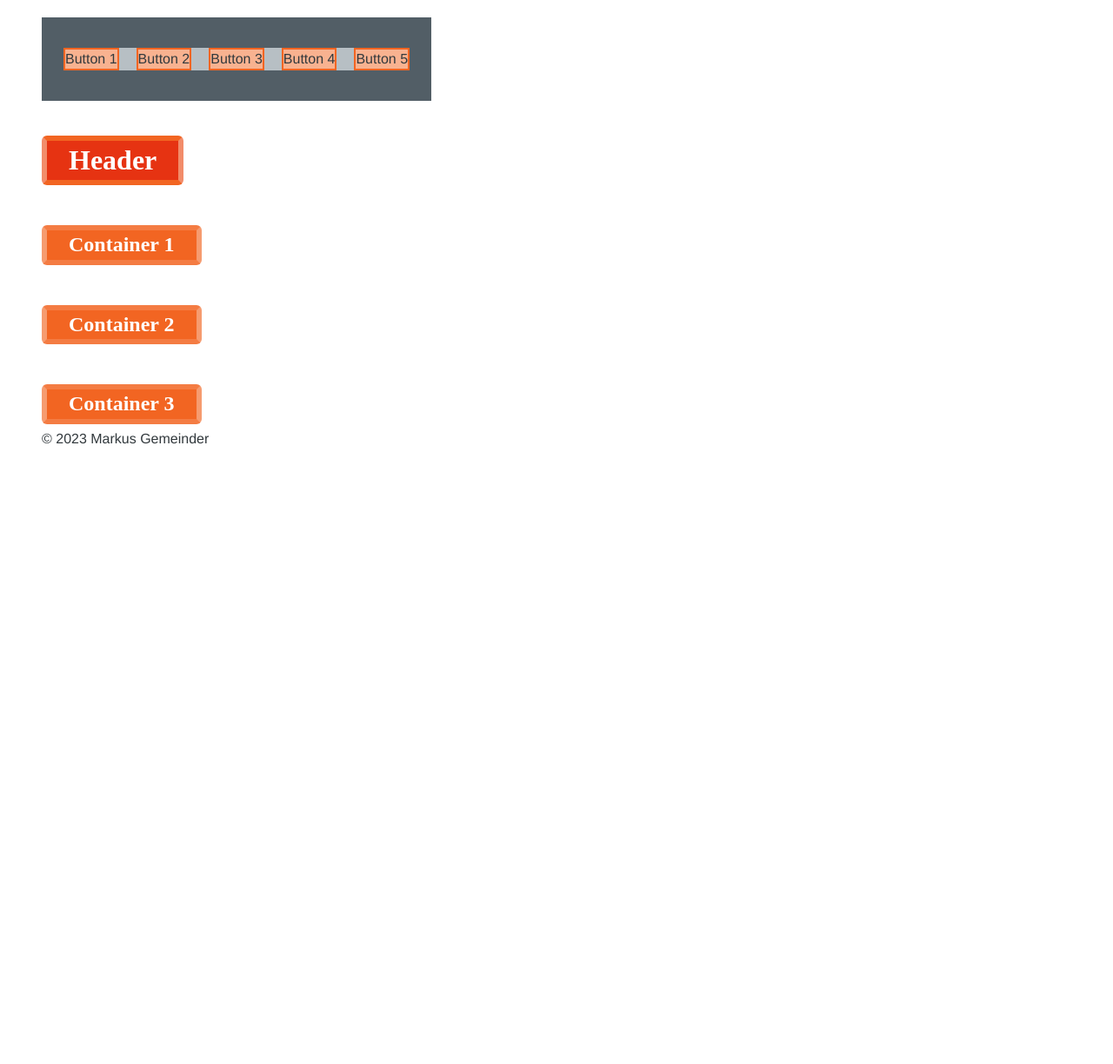
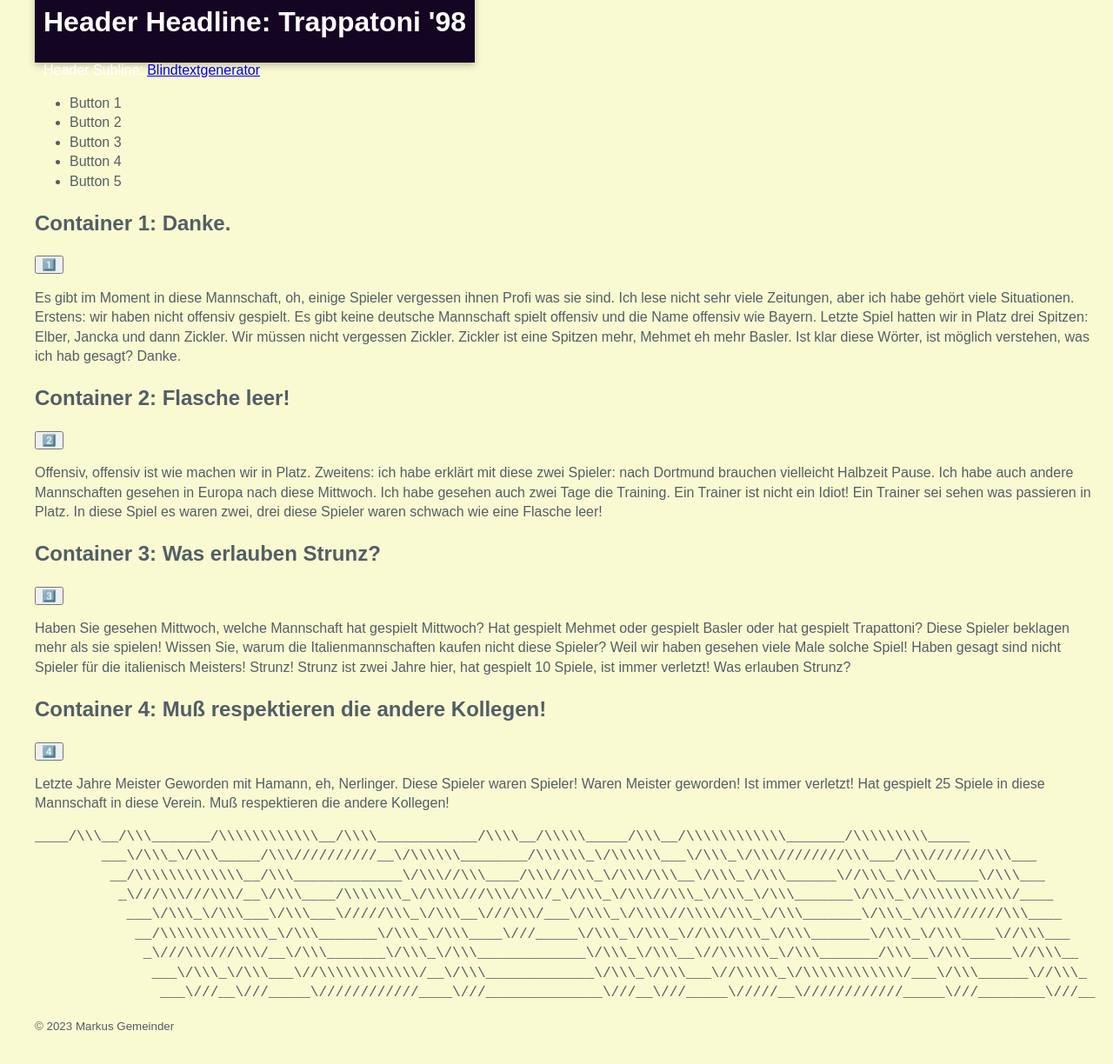
Before and after one commit to markusgemeinder/markusgemeinder, a plain HTML site: page index-2.html in a window 1280 px wide. Shown: the part 28-1252 px from the top of the page at 87% size. Before the commit the page ends 800 px from the top, so only its background shows below. Drawn offline with Linux system fonts and the light colour scheme.

Commit message:
Update index-2.html + styles-2.css (content + classes)

```diff
--- a/css/styles-2.css
+++ b/css/styles-2.css
@@ -1,4 +1,8 @@
 body {
+  diplay: flex;
+  flex-flow: row wrap;
+  margin: 80px 0 40px 0;
+
   font-family: "Istok Web", Arial, Helvetica, sans-serif;
   font-size: 1rem;
   color: #525e66;
@@ -7,3 +11,57 @@ body {
   display: inline-block;
   background-color: lightgoldenrodyellow;
 }
+
+.nav {
+}
+
+.nav__list {
+}
+
+.nav__link {
+}
+
+.header {
+  background: #140523;
+  color: #ffffff;
+  height: 80px;
+  box-shadow: rgba(0, 0, 0, 0.24) 0 3px 8px;
+  padding: 10px;
+  position: fixed;
+  /* position: sticky; */
+  top: 0;
+  /* box full screen: --> set left + right = 0 */
+  /* left: 0;
+  right: 0; */
+  z-index: 1;
+}
+
+.header__headline {
+}
+
+.header__subline {
+}
+
+.container {
+}
+
+.container__headline {
+}
+
+.container__button {
+}
+
+.container__text {
+}
+
+.others {
+}
+
+.goto-top {
+}
+
+.footer {
+}
+
+.footer__text {
+}
--- a/index-2.html
+++ b/index-2.html
@@ -4,7 +4,7 @@
     <meta charset="UTF-8" />
     <meta name="viewport" content="width=device-width, initial-scale=1.0" />
     <title>Document</title>
-    <link rel="stylesheet" href="./css/styles.css" />
+    <link rel="stylesheet" href="./css/styles-2.css" />
   </head>
   <body>
     <nav class="nav">
@@ -17,22 +17,92 @@
       </ul>
     </nav>
 
-    <header>
-      <h1>Header</h1>
+    <header class="header">
+      <h1 class="header__headline">Header Headline: Trappatoni '98</h1>
+      <span class="header__subline"
+        >Header Subline:
+        <a href="https://www.blindtextgenerator.de/"
+          >Blindtextgenerator</a
+        ></span
+      >
     </header>
 
-    <section class="container1">
-      <h2>Container 1</h2>
-    </section>
+    <main>
+      <section class="container" id="top">
+        <h2 class="container__headline">Container 1: Danke.</h2>
+        <button class="container__button">1️⃣</button>
+        <p class="container__text">
+          Es gibt im Moment in diese Mannschaft, oh, einige Spieler vergessen
+          ihnen Profi was sie sind. Ich lese nicht sehr viele Zeitungen, aber
+          ich habe gehört viele Situationen. Erstens: wir haben nicht offensiv
+          gespielt. Es gibt keine deutsche Mannschaft spielt offensiv und die
+          Name offensiv wie Bayern. Letzte Spiel hatten wir in Platz drei
+          Spitzen: Elber, Jancka und dann Zickler. Wir müssen nicht vergessen
+          Zickler. Zickler ist eine Spitzen mehr, Mehmet eh mehr Basler. Ist
+          klar diese Wörter, ist möglich verstehen, was ich hab gesagt? Danke.
+        </p>
+      </section>
 
-    <section class="container2">
-      <h2>Container 2</h2>
-    </section>
+      <section class="container">
+        <h2 class="container__headline">Container 2: Flasche leer!</h2>
+        <button class="container__button">2️⃣</button>
+        <p class="container__text">
+          Offensiv, offensiv ist wie machen wir in Platz. Zweitens: ich habe
+          erklärt mit diese zwei Spieler: nach Dortmund brauchen vielleicht
+          Halbzeit Pause. Ich habe auch andere Mannschaften gesehen in Europa
+          nach diese Mittwoch. Ich habe gesehen auch zwei Tage die Training. Ein
+          Trainer ist nicht ein Idiot! Ein Trainer sei sehen was passieren in
+          Platz. In diese Spiel es waren zwei, drei diese Spieler waren schwach
+          wie eine Flasche leer!
+        </p>
+      </section>
 
-    <section class="container3">
-      <h3>Container 3</h3>
-    </section>
+      <section class="container">
+        <h2 class="container__headline">Container 3: Was erlauben Strunz?</h2>
+        <button class="container__button">3️⃣</button>
+        <p class="container__text">
+          Haben Sie gesehen Mittwoch, welche Mannschaft hat gespielt Mittwoch?
+          Hat gespielt Mehmet oder gespielt Basler oder hat gespielt Trapattoni?
+          Diese Spieler beklagen mehr als sie spielen! Wissen Sie, warum die
+          Italienmannschaften kaufen nicht diese Spieler? Weil wir haben gesehen
+          viele Male solche Spiel! Haben gesagt sind nicht Spieler für die
+          italienisch Meisters! Strunz! Strunz ist zwei Jahre hier, hat gespielt
+          10 Spiele, ist immer verletzt! Was erlauben Strunz?
+        </p>
+      </section>
 
-    <footer>&copy; 2023 Markus Gemeinder</footer>
+      <section class="container">
+        <h2 class="container__headline">
+          Container 4: Muß respektieren die andere Kollegen!
+        </h2>
+        <button class="container__button">4️⃣</button>
+        <p class="container__text">
+          Letzte Jahre Meister Geworden mit Hamann, eh, Nerlinger. Diese Spieler
+          waren Spieler! Waren Meister geworden! Ist immer verletzt! Hat
+          gespielt 25 Spiele in diese Mannschaft in diese Verein. Muß
+          respektieren die andere Kollegen!
+        </p>
+      </section>
+
+      <section class="others">
+        <pre id="taag_output_text" class="fig" contenteditable="true">
+____/\\\__/\\\_______/\\\\\\\\\\\\__/\\\\____________/\\\\__/\\\\\_____/\\\__/\\\\\\\\\\\\_______/\\\\\\\\\_____
+        ___\/\\\_\/\\\_____/\\\//////////__\/\\\\\\________/\\\\\\_\/\\\\\\___\/\\\_\/\\\////////\\\___/\\\///////\\\___
+         __/\\\\\\\\\\\\\__/\\\_____________\/\\\//\\\____/\\\//\\\_\/\\\/\\\__\/\\\_\/\\\______\//\\\_\/\\\_____\/\\\___
+          _\///\\\///\\\/__\/\\\____/\\\\\\\_\/\\\\///\\\/\\\/_\/\\\_\/\\\//\\\_\/\\\_\/\\\_______\/\\\_\/\\\\\\\\\\\/____
+           ___\/\\\_\/\\\___\/\\\___\/////\\\_\/\\\__\///\\\/___\/\\\_\/\\\\//\\\\/\\\_\/\\\_______\/\\\_\/\\\//////\\\____
+            __/\\\\\\\\\\\\\_\/\\\_______\/\\\_\/\\\____\///_____\/\\\_\/\\\_\//\\\/\\\_\/\\\_______\/\\\_\/\\\____\//\\\___
+             _\///\\\///\\\/__\/\\\_______\/\\\_\/\\\_____________\/\\\_\/\\\__\//\\\\\\_\/\\\_______/\\\__\/\\\_____\//\\\__
+              ___\/\\\_\/\\\___\//\\\\\\\\\\\\/__\/\\\_____________\/\\\_\/\\\___\//\\\\\_\/\\\\\\\\\\\\/___\/\\\______\//\\\_
+               ___\///__\///_____\////////////____\///______________\///__\///_____\/////__\////////////_____\///________\///__</pre
+        >
+      </section>
+
+      <a href="#top" class="goto-top"></a>
+    </main>
+
+    <footer class="footer">
+      <small class="footer__text">&copy; 2023 Markus Gemeinder </small>
+    </footer>
   </body>
 </html>
```
